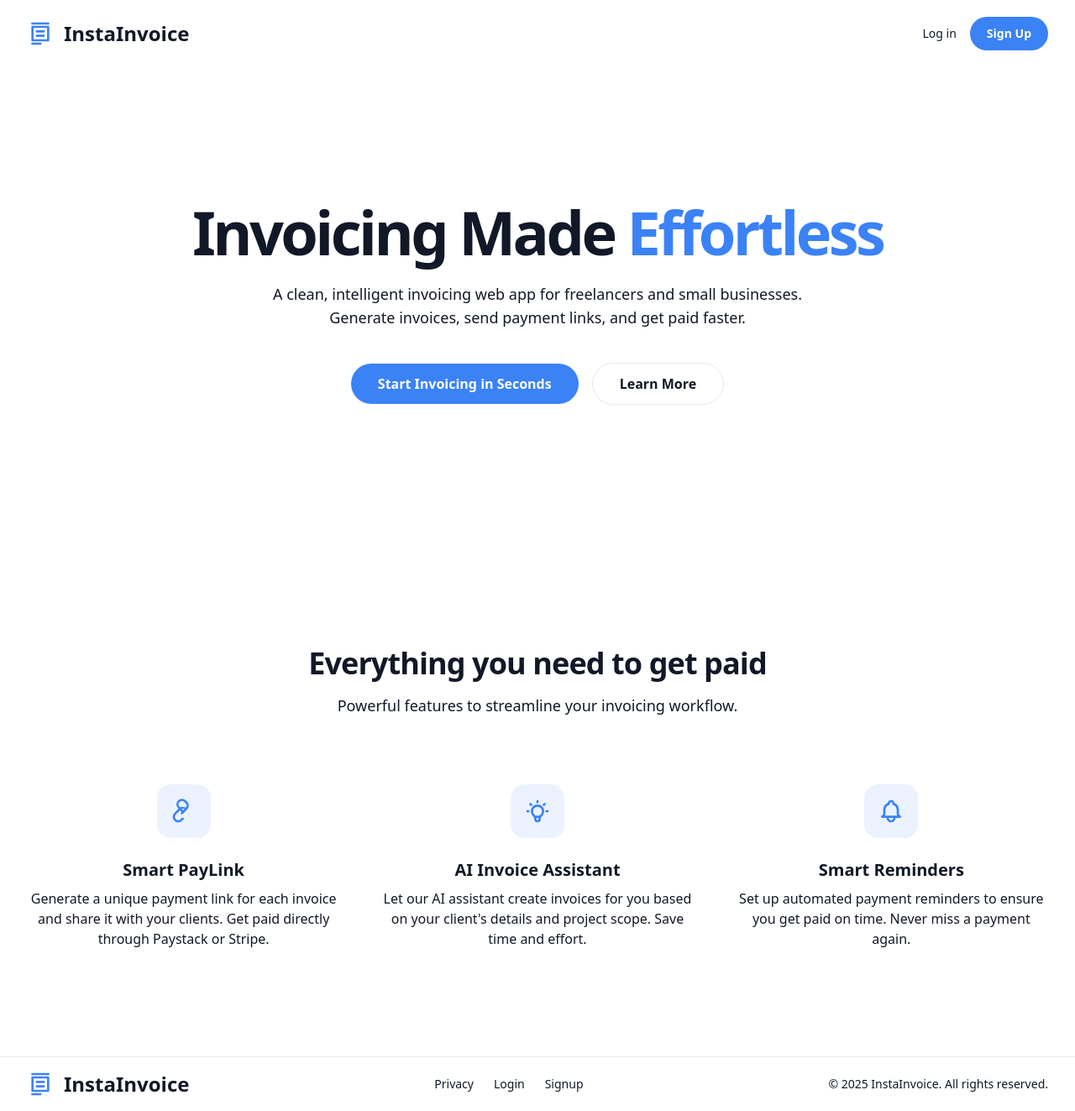
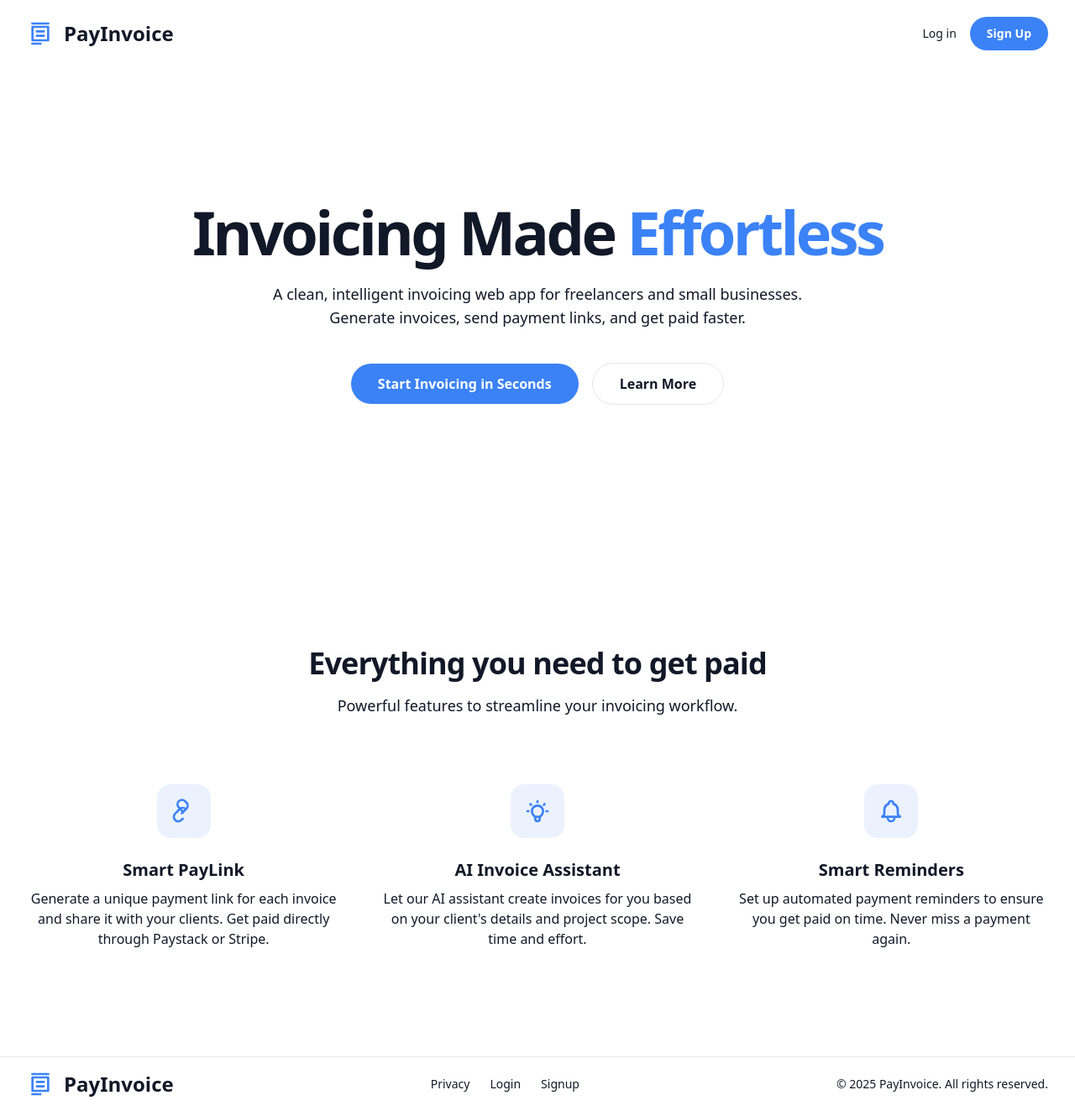
Before and after one commit to DevAdedeji/BillQ, a Next.js app: page / in a window 1280 px wide. Shown: the whole page at 84% size. Built offline with nearby package versions, Linux system fonts and the light colour scheme.

Commit message:
Changed app name

```diff
--- a/package.json
+++ b/package.json
@@ -1,5 +1,5 @@
 {
-  "name": "insta-invoice",
+  "name": "pay-invoice",
   "version": "0.1.0",
   "private": true,
   "scripts": {
--- a/src/components/landing/Footer.tsx
+++ b/src/components/landing/Footer.tsx
@@ -11,14 +11,14 @@ export default function Footer() {
                             <path d="M8 9.5C8 9.22386 8.22386 9 8.5 9H15.5C15.7761 9 16 9.22386 16 9.5V10.5C16 10.7761 15.7761 11 15.5 11H8.5C8.22386 11 8 10.7761 8 10.5V9.5Z"></path>
                             <path d="M8 13.5C8 13.2239 8.22386 13 8.5 13H15.5C15.7761 13 16 13.2239 16 13.5V14.5C16 14.7761 15.7761 15 15.5 15H8.5C8.22386 15 8 14.7761 8 14.5V13.5Z"></path>
                         </svg>
-                        <h2 className="satoshi-font text-2xl font-bold text-content-light dark:text-content-dark">InstaInvoice</h2>
+                        <h2 className="satoshi-font text-2xl font-bold text-content-light dark:text-content-dark">PayInvoice</h2>
                     </div>
                     <div className="flex flex-wrap justify-center gap-x-6 gap-y-2">
                         <a className="text-sm text-muted-light dark:text-muted-dark hover:text-primary" href="#">Privacy</a>
                         <a className="text-sm text-muted-light dark:text-muted-dark hover:text-primary" href="#">Login</a>
                         <a className="text-sm text-muted-light dark:text-muted-dark hover:text-primary" href="#">Signup</a>
                     </div>
-                    <p className="text-sm text-muted-light dark:text-muted-dark">© {new Date().getFullYear()} InstaInvoice. All rights reserved.</p>
+                    <p className="text-sm text-muted-light dark:text-muted-dark">© {new Date().getFullYear()} PayInvoice. All rights reserved.</p>
                 </div>
             </div>
         </footer>
--- a/src/components/landing/Header.tsx
+++ b/src/components/landing/Header.tsx
@@ -11,7 +11,7 @@ export default function Header() {
                             <path d="M8 9.5C8 9.22386 8.22386 9 8.5 9H15.5C15.7761 9 16 9.22386 16 9.5V10.5C16 10.7761 15.7761 11 15.5 11H8.5C8.22386 11 8 10.7761 8 10.5V9.5Z"></path>
                             <path d="M8 13.5C8 13.2239 8.22386 13 8.5 13H15.5C15.7761 13 16 13.2239 16 13.5V14.5C16 14.7761 15.7761 15 15.5 15H8.5C8.22386 15 8 14.7761 8 14.5V13.5Z"></path>
                         </svg>
-                        <h2 className="satoshi-font text-2xl font-bold text-content-light dark:text-content-dark">InstaInvoice</h2>
+                        <h2 className="satoshi-font text-2xl font-bold text-content-light dark:text-content-dark">PayInvoice</h2>
                     </div>
                     {/* <ul className="hidden items-center gap-8 md:flex">
                         <a className="text-sm font-medium text-muted-light dark:text-muted-dark hover:text-primary transition-colors" href="#features">Features</a>
```
